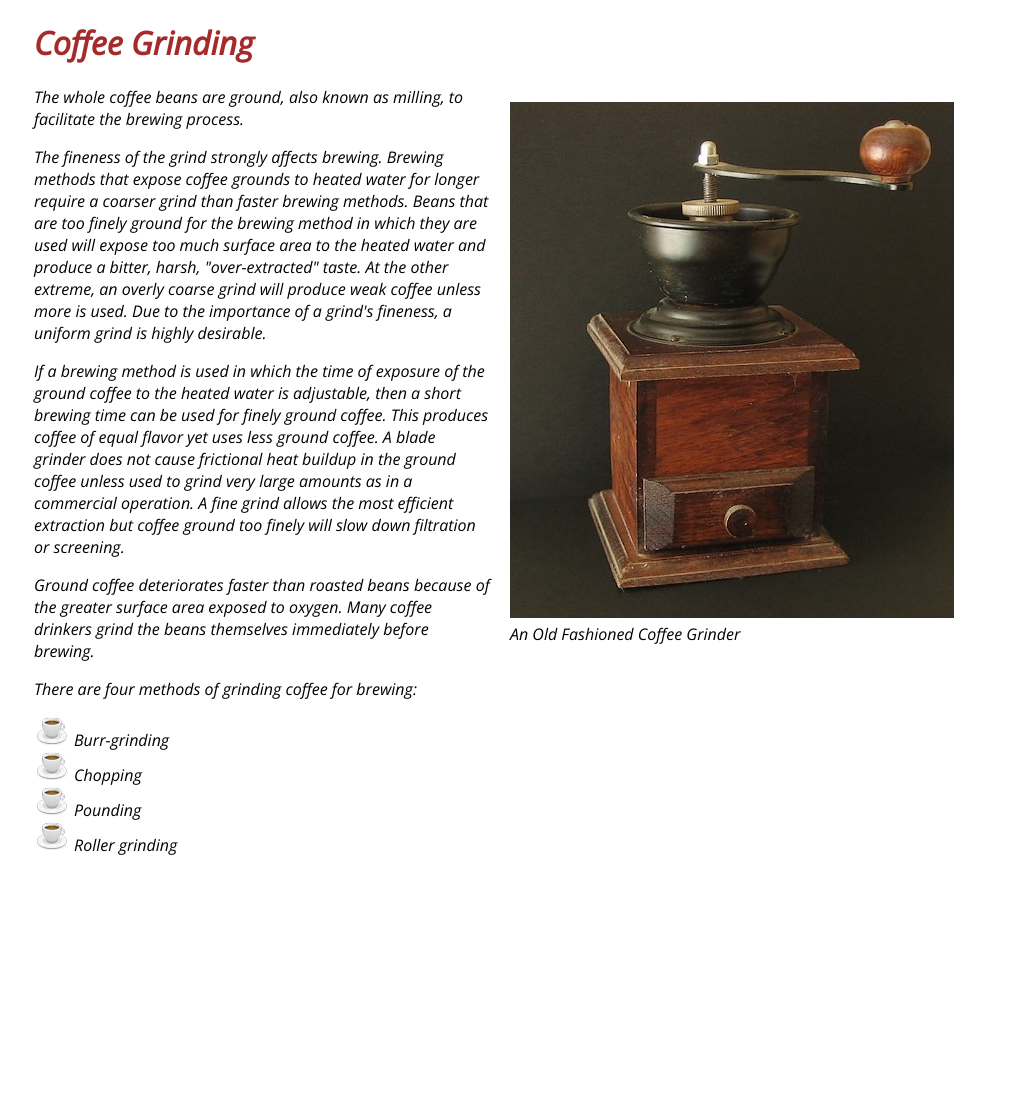
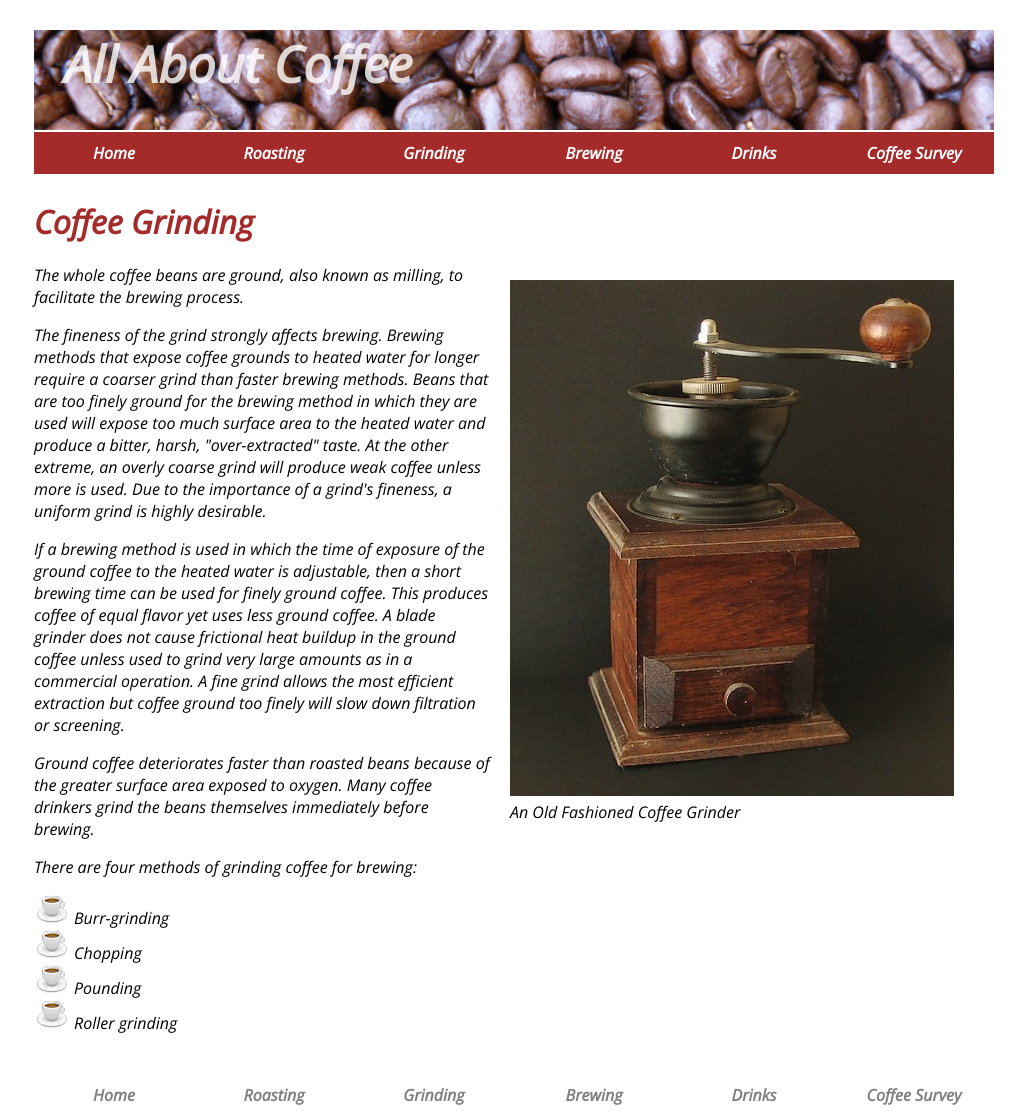
Before and after one commit to Mavqrick/Mavqrick.github.io, a plain HTML site: page Website Project/grinding.html in a window 1280 px wide. Shown: the whole page, without its empty margins (126-1151 px from the left). Before the commit the page ends 872 px from the top, so only its background shows below. Drawn offline with nearby package versions, Linux system fonts and the light colour scheme.

Commit message:
Update grinding.html

```diff
--- a/Website Project/grinding.html
+++ b/Website Project/grinding.html
@@ -9,6 +9,19 @@
 </head>
 
 <body>
+<header>
+<h1>All About Coffee</h1>
+ <nav>
+  <ul>
+   <li><a href="index.html">Home</a></li>
+   <li><a href="roasting.html">Roasting</a></li>
+   <li><a href="grinding.html">Grinding</a></li>
+   <li><a href="brewing.html">Brewing</a></li>
+   <li><a href="drinks.html">Drinks</a></li>
+   <li><a href="survey.html">Coffee Survey</a></li>
+  </ul>
+ </nav>
+ </header>
 
 <h1>Coffee Grinding</h1>
 <figure class="photo-right">
@@ -28,6 +41,18 @@
 	<li>Chopping</li>
 	<li>Pounding</li>
 	<li>Roller grinding</li>
-
+</ul>
+<footer>
+<nav>
+  <ul>
+   <li><a href="index.html">Home</a></li>
+   <li><a href="roasting.html">Roasting</a></li>
+   <li><a href="grinding.html">Grinding</a></li>
+   <li><a href="brewing.html">Brewing</a></li>
+   <li><a href="drinks.html">Drinks</a></li>
+   <li><a href="survey.html">Coffee Survey</a></li>
+  </ul>
+ </nav>
+</footer>
 </body>
 </html>
```
